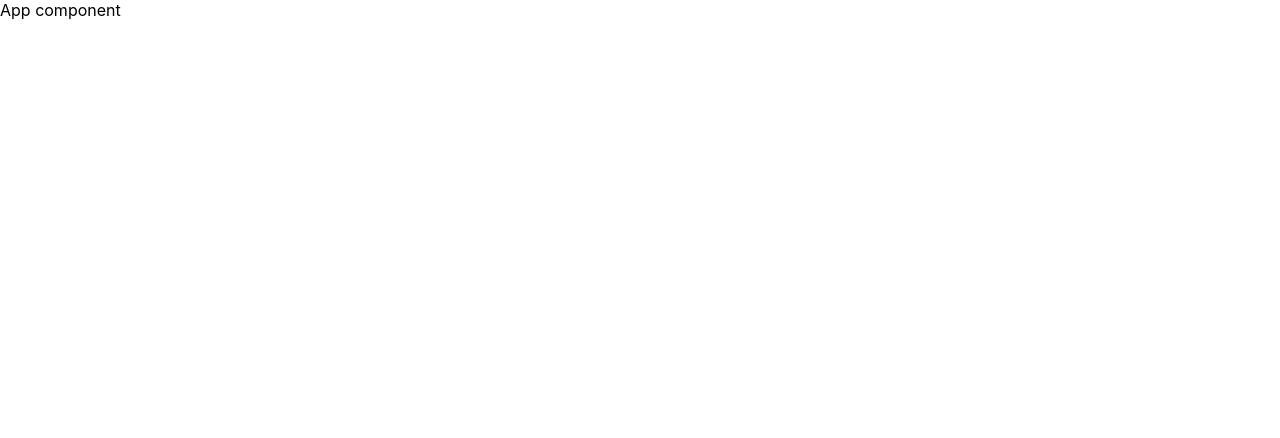
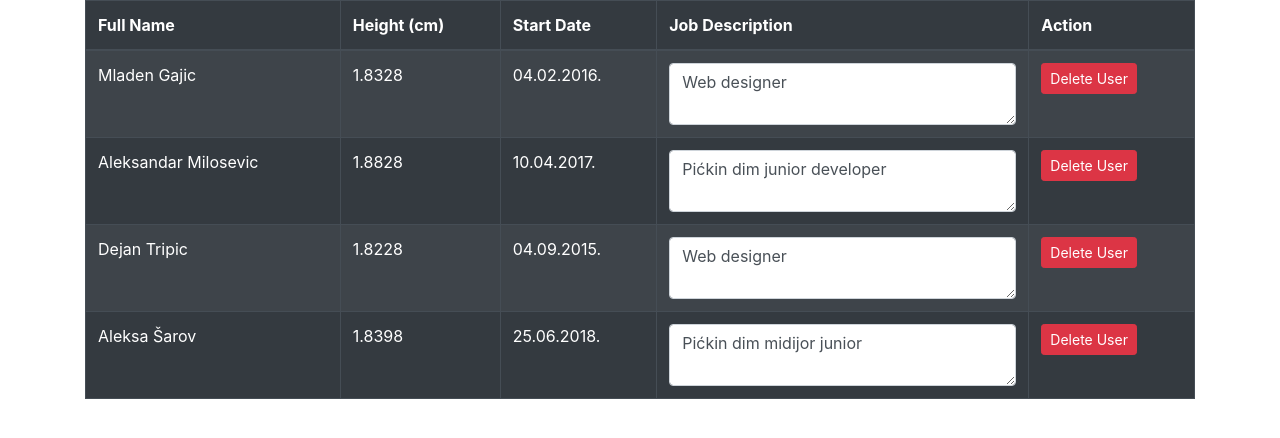
Before and after one commit to gajicML/react-dynamic-data-table, a React (Create React App) app: page / in a window 1280 px wide. Shown: the top 438 px of the page. Built offline with nearby package versions, Linux system fonts and the light colour scheme.

Commit message:
adding components, simple display testoing

```diff
--- a/package.json
+++ b/package.json
@@ -3,7 +3,9 @@
   "version": "0.1.0",
   "private": true,
   "dependencies": {
+    "bootstrap": "^4.3.1",
     "react": "^16.11.0",
+    "react-bootstrap": "^1.0.0-beta.14",
     "react-dom": "^16.11.0",
     "react-scripts": "3.2.0"
   },
--- a/public/index.html
+++ b/public/index.html
@@ -5,14 +5,12 @@
     <link rel="icon" href="%PUBLIC_URL%/favicon.ico" />
     <meta name="viewport" content="width=device-width, initial-scale=1" />
     <meta name="theme-color" content="#000000" />
-    <meta
-      name="description"
-      content="Web site created using create-react-app"
+    <link
+      rel="stylesheet"
+      href="https://maxcdn.bootstrapcdn.com/bootstrap/4.3.1/css/bootstrap.min.css"
+      integrity="sha384-ggOyR0iXCbMQv3Xipma34MD+dH/1fQ784/j6cY/iJTQUOhcWr7x9JvoRxT2MZw1T"
+      crossorigin="anonymous"
     />
-    <link rel="apple-touch-icon" href="logo192.png" />
-
-    <link rel="manifest" href="%PUBLIC_URL%/manifest.json" />
-
     <title>React App</title>
   </head>
   <body>
--- a/src/App.js
+++ b/src/components/App.js
@@ -1,9 +1,10 @@
 import React from 'react';
+import TableComponent from './Table';
 
 function App() {
   return (
     <div className="App">
-      App component
+      <TableComponent />
     </div>
   );
 }
--- /dev/null
+++ b/src/components/Date.js
@@ -0,0 +1,9 @@
+import React from 'react'
+
+export default function Date(props) {
+    return (
+        <>
+            {props.date}
+        </>
+    )
+}
--- /dev/null
+++ b/src/components/Input.js
@@ -0,0 +1,9 @@
+import React from 'react'
+
+export default function Input(props) {
+    return (
+        <>
+            <textarea className="form-control">{props.description}</textarea>
+        </>
+    )
+}
--- /dev/null
+++ b/src/components/Number.js
@@ -0,0 +1,9 @@
+import React from 'react'
+
+export default function Number(props) {
+    return (
+        <>
+           {props.age}
+        </>
+    )
+}
--- /dev/null
+++ b/src/components/Slot.js
@@ -0,0 +1,15 @@
+import React from 'react'
+import Button from 'react-bootstrap/Button';
+
+export default function Slot(props) {
+    return (
+        <>
+            <Button
+                className="btn btn-danger btn-sm"
+                onClick={() => {props.deleteUser(props.index)}}
+            >
+                Delete User
+            </Button>
+        </>
+    )
+}
--- /dev/null
+++ b/src/components/String.js
@@ -0,0 +1,9 @@
+import React from 'react'
+
+export default function String(props) {
+    return (
+        <>
+          <p>{props.name}</p>
+        </>
+    )
+}
--- /dev/null
+++ b/src/components/Table.js
@@ -0,0 +1,70 @@
+import React from 'react';
+import Table from 'react-bootstrap/Table';
+import Container from 'react-bootstrap/Container';
+
+import TableRow from './TableRow';
+
+class TableComponent extends React.Component {
+
+    state = {
+        employees: [
+            {id: 1, name: "Mladen Gajic", height: 1.8328, date: "04.02.2016.", description: "Web designer", email: "mla.gajic@gmail.com"},
+            {id: 2, name: "Aleksandar Milosevic", height: 1.8828, date: "10.04.2017.", description: "Pićkin dim junior developer",email: "aco@gmail.com"},
+            {id: 3, name: "Dejan Tripic", height: 1.8228, date: "04.09.2015.", description: "Web designer",email: "tripa@gmail.com"},
+            {id: 4, name: "Aleksa Šarov", height: 1.8398, date: "25.06.2018.", description: "Pićkin dim midijor junior",email: "aleksa@gmail.com"}
+        ]
+    }
+
+    deleteUser = (index) => {
+        const employeesCopy = {...this.state.employees};
+        console.log(this.state.employees);
+
+        employeesCopy = employeesCopy.filter(item => {
+            return item;
+        });
+
+        console.log(employeesCopy);
+
+        // this.setState({
+        //     employees: employeesCopy
+        // })
+
+    };
+
+    render() {
+        return(
+            <Container>
+                <Table striped bordered hover variant="dark">
+                    <thead>
+                        <tr>
+                            <th>Full Name</th>
+                            <th>Height (cm)</th>
+                            <th>Start Date</th>
+                            <th>Job Description</th>
+                            <th>Action</th>
+                        </tr>
+                    </thead>
+
+                    <tbody>
+
+                        {this.state.employees.map(employee => {
+                            return (
+                                <TableRow
+                                    key={employee.id}
+                                    details={employee}
+                                    deleteUser={this.deleteUser}
+                                    index={employee.id}
+                                />
+                            )
+                        })}
+                    </tbody>
+
+                </Table>
+
+
+            </Container>
+        )
+    }
+}
+
+export default TableComponent;
--- /dev/null
+++ b/src/components/TableRow.js
@@ -0,0 +1,25 @@
+import React from 'react'
+import String from './String';
+import Number from './Number';
+import Date from './Date';
+import Input from './Input';
+import Slot from './Slot';
+
+export default function TableRow(props) {
+    return (
+        <>
+            <tr>
+                <td><String name={props.details.name}/></td>
+                <td><Number age={props.details.height}/></td>
+                <td><Date date={props.details.date}/></td>
+                <td><Input description={props.details.description}/></td>
+                <td>
+                    <Slot
+                        deleteUser={props.deleteUser}
+                        index={props.index}
+                    />
+                </td>
+            </tr>
+        </>
+    )
+}
--- a/src/index.js
+++ b/src/index.js
@@ -1,6 +1,7 @@
 import React from 'react';
 import ReactDOM from 'react-dom';
 import './index.css';
-import App from './App';
+import App from './components/App';
+import 'bootstrap/dist/css/bootstrap.min.css';
 
 ReactDOM.render(<App />, document.getElementById('root'));
```
Also changed, not shown: 1 other file (tests, documents, lock files or other folders).
